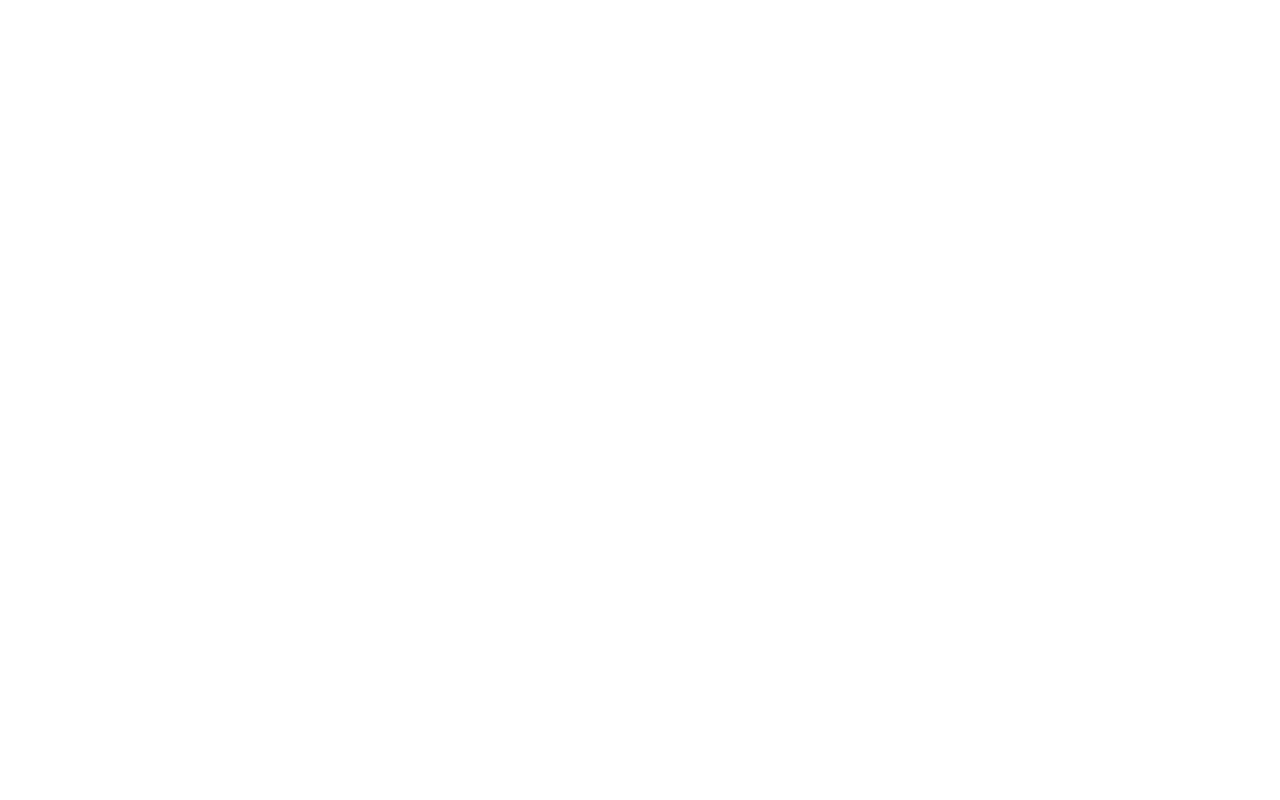
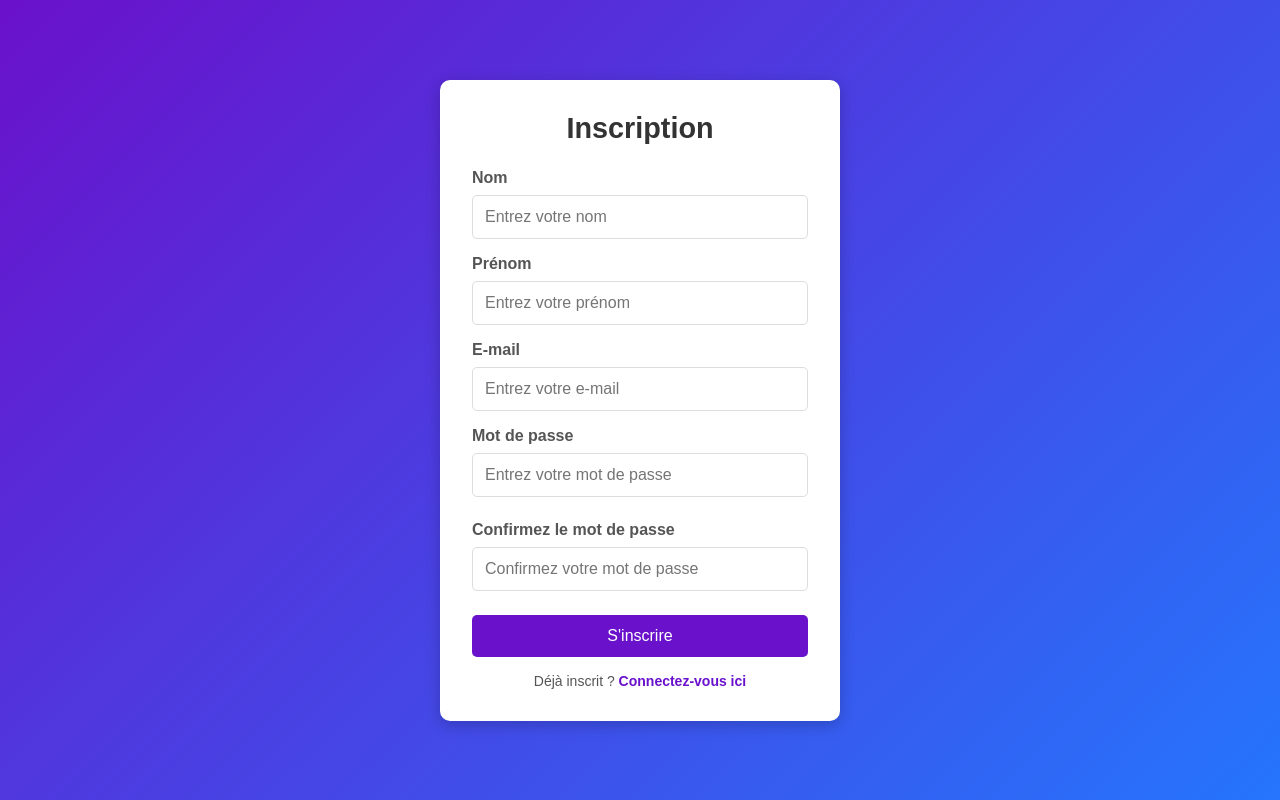
Before and after one commit to Dak6000/DAK-Vente, a plain HTML site: page pages/inscription.html in a window 1280 px wide. Drawn offline with Linux system fonts and the light colour scheme.

Commit message:
Ajout des pages d'inscription et de connexion

```diff
--- /dev/null
+++ b/assets/css/connexion.css
@@ -0,0 +1,100 @@
+* {
+    margin: 0;
+    padding: 0;
+    box-sizing: border-box;
+  }
+
+  body {
+    font-family: 'Arial', sans-serif;
+    background: linear-gradient(135deg, #6a11cb, #2575fc);
+    display: flex;
+    justify-content: center;
+    align-items: center;
+    height: 100vh;
+    color: #333;
+  }
+
+  .form-container {
+    background: #fff;
+    padding: 2rem;
+    border-radius: 10px;
+    box-shadow: 0 4px 15px rgba(0, 0, 0, 0.2);
+    width: 100%;
+    max-width: 400px;
+    text-align: center;
+  }
+
+  .form-container h2 {
+    margin-bottom: 1.5rem;
+    font-size: 1.8rem;
+    color: #333;
+  }
+
+  .form-group {
+    margin-bottom: 1rem;
+    text-align: left;
+  }
+
+  .form-group label {
+    display: block;
+    margin-bottom: 0.5rem;
+    font-weight: bold;
+    color: #555;
+  }
+
+  .form-group input {
+    width: 100%;
+    padding: 0.75rem;
+    border: 1px solid #ddd;
+    border-radius: 5px;
+    font-size: 1rem;
+    transition: border-color 0.3s ease;
+  }
+
+  .form-group input:focus {
+    border-color: #6a11cb;
+    outline: none;
+  }
+
+  .form-group .error-message {
+    color: #ff4d4d;
+    font-size: 0.875rem;
+    margin-top: 0.25rem;
+    display: none;
+  }
+
+  .form-group input.invalid {
+    border-color: #ff4d4d;
+  }
+
+  .form-container button {
+    width: 100%;
+    padding: 0.75rem;
+    background: #6a11cb;
+    color: #fff;
+    border: none;
+    border-radius: 5px;
+    font-size: 1rem;
+    cursor: pointer;
+    transition: background 0.3s ease;
+  }
+
+  .form-container button:hover {
+    background: #2575fc;
+  }
+
+  .form-container p {
+    margin-top: 1rem;
+    font-size: 0.875rem;
+    color: #555;
+  }
+
+  .form-container p a {
+    color: #6a11cb;
+    text-decoration: none;
+    font-weight: bold;
+  }
+
+  .form-container p a:hover {
+    text-decoration: underline;
+  }
--- /dev/null
+++ b/assets/css/incription.css
@@ -0,0 +1,105 @@
+/* Reset CSS */
+* {
+    margin: 0;
+    padding: 0;
+    box-sizing: border-box;
+  }
+
+  body {
+    font-family: 'Arial', sans-serif;
+    background: linear-gradient(135deg, #6a11cb, #2575fc);
+    display: flex;
+    justify-content: center;
+    align-items: center;
+    height: 100vh;
+    color: #333;
+  }
+
+  .form-container {
+    background: #fff;
+    padding: 2rem;
+    border-radius: 10px;
+    box-shadow: 0 4px 15px rgba(0, 0, 0, 0.2);
+    width: 100%;
+    max-width: 400px;
+    text-align: center;
+  }
+
+  .form-container h2 {
+    margin-bottom: 1.5rem;
+    font-size: 1.8rem;
+    color: #333;
+  }
+
+  .form-group {
+    margin-bottom: 1rem;
+    text-align: left;
+  }
+
+  .form-group label {
+    display: block;
+    margin-bottom: 0.5rem;
+    font-weight: bold;
+    color: #555;
+  }
+
+  .form-group input {
+    width: 100%;
+    padding: 0.75rem;
+    border: 1px solid #ddd;
+    border-radius: 5px;
+    font-size: 1rem;
+    transition: border-color 0.3s ease;
+  }
+
+  .form-group input:focus {
+    border-color: #6a11cb;
+    outline: none;
+  }
+
+  .form-group input[type="password"] {
+    margin-bottom: 0.5rem;
+  }
+
+  .form-group .error-message {
+    color: #ff4d4d;
+    font-size: 0.875rem;
+    margin-top: 0.25rem;
+    display: none;
+  }
+
+  .form-group input.invalid {
+    border-color: #ff4d4d;
+  }
+
+  .form-container button {
+    width: 100%;
+    padding: 0.75rem;
+    background: #6a11cb;
+    color: #fff;
+    border: none;
+    border-radius: 5px;
+    font-size: 1rem;
+    cursor: pointer;
+    transition: background 0.3s ease;
+  }
+
+  .form-container button:hover {
+    background: #2575fc;
+  }
+
+  .form-container p {
+    margin-top: 1rem;
+    font-size: 0.875rem;
+    color: #555;
+  }
+
+  .form-container p a {
+    color: #6a11cb;
+    text-decoration: none;
+    font-weight: bold;
+  }
+
+  .form-container p a:hover {
+    text-decoration: underline;
+  }
--- /dev/null
+++ b/pages/connexion.html
@@ -0,0 +1,77 @@
+<!DOCTYPE html>
+<html lang="fr">
+<head>
+  <meta charset="UTF-8">
+  <meta name="viewport" content="width=device-width, initial-scale=1.0">
+  <title>Page de Connexion</title>
+  <link rel="stylesheet" href="../assets/css/connexion.css">
+</head>
+<body>
+  <div class="form-container">
+    <h2>Connexion</h2>
+    <form id="login-form">
+      <!-- E-mail -->
+      <div class="form-group">
+        <label for="email">E-mail</label>
+        <input type="email" id="email" name="email" placeholder="Entrez votre e-mail" required>
+        <div class="error-message" id="email-error">Veuillez entrer un e-mail valide.</div>
+      </div>
+
+      <!-- Mot de passe -->
+      <div class="form-group">
+        <label for="password">Mot de passe</label>
+        <input type="password" id="password" name="password" placeholder="Entrez votre mot de passe" required>
+        <div class="error-message" id="password-error">Le mot de passe est incorrect.</div>
+      </div>
+
+      <!-- Bouton de connexion -->
+      <button type="submit">Se connecter</button>
+    </form>
+
+    <!-- Lien vers l'inscription -->
+    <p>Pas encore inscrit ? <a href="../pages/inscription.html">Inscrivez-vous ici</a></p>
+  </div>
+
+  <script>
+    // Validation du formulaire
+    const form = document.getElementById('login-form');
+    const emailInput = document.getElementById('email');
+    const passwordInput = document.getElementById('password');
+
+    const emailError = document.getElementById('email-error');
+    const passwordError = document.getElementById('password-error');
+
+    form.addEventListener('submit', (e) => {
+      e.preventDefault();
+      let isValid = true;
+
+      // Validation de l'e-mail
+      const emailPattern = /^[^\s@]+@[^\s@]+\.[^\s@]+$/;
+      if (!emailPattern.test(emailInput.value)) {
+        emailError.style.display = 'block';
+        emailInput.classList.add('invalid');
+        isValid = false;
+      } else {
+        emailError.style.display = 'none';
+        emailInput.classList.remove('invalid');
+      }
+
+      // Validation du mot de passe
+      if (passwordInput.value.length < 6) {
+        passwordError.style.display = 'block';
+        passwordInput.classList.add('invalid');
+        isValid = false;
+      } else {
+        passwordError.style.display = 'none';
+        passwordInput.classList.remove('invalid');
+      }
+
+      // Soumission du formulaire si valide
+      if (isValid) {
+        alert('Connexion réussie !');
+        form.reset();
+      }
+    });
+  </script>
+</body>
+</html>
--- a/pages/inscription.html
+++ b/pages/inscription.html
@@ -0,0 +1,133 @@
+<!DOCTYPE html>
+<html lang="fr">
+<head>
+  <meta charset="UTF-8">
+  <meta name="viewport" content="width=device-width, initial-scale=1.0">
+  <title>Formulaire d'Inscription</title>
+  <link rel="stylesheet" href="../assets/css/incription.css">
+</head>
+<body>
+  <div class="form-container">
+    <h2>Inscription</h2>
+    <form id="registration-form">
+      <!-- Nom complet -->
+      <div class="form-group">
+        <label for="name">Nom</label>
+        <input type="text" id="name" name="name" placeholder="Entrez votre nom" required>
+        <div class="error-message" id="name-error">Veuillez entrer un nom valide.</div>
+      </div>
+
+      <div class="form-group">
+        <label for="name">Prénom</label>
+        <input type="text" id="prenom" name="prenom" placeholder="Entrez votre prénom" required>
+        <div class="error-message" id="name-error">Veuillez entrer un prénom valide.</div>
+      </div>
+
+      <!-- E-mail -->
+      <div class="form-group">
+        <label for="email">E-mail</label>
+        <input type="email" id="email" name="email" placeholder="Entrez votre e-mail" required>
+        <div class="error-message" id="email-error">Veuillez entrer un e-mail valide.</div>
+      </div>
+
+      <!-- Mot de passe -->
+      <div class="form-group">
+        <label for="password">Mot de passe</label>
+        <input type="password" id="password" name="password" placeholder="Entrez votre mot de passe" required>
+        <div class="error-message" id="password-error">Le mot de passe doit contenir au moins 6 caractères.</div>
+      </div>
+
+      <!-- Confirmation du mot de passe -->
+      <div class="form-group">
+        <label for="confirm-password">Confirmez le mot de passe</label>
+        <input type="password" id="confirm-password" name="confirm-password" placeholder="Confirmez votre mot de passe" required>
+        <div class="error-message" id="confirm-password-error">Les mots de passe ne correspondent pas.</div>
+      </div>
+
+      <!-- Bouton d'inscription -->
+      <button type="submit">S'inscrire</button>
+    </form>
+
+    <!-- Lien vers la connexion -->
+    <p>Déjà inscrit ? <a href="../pages/connexion.html">Connectez-vous ici</a></p>
+  </div>
+
+  <script>
+    // Validation du formulaire
+    const form = document.getElementById('registration-form');
+    const nameInput = document.getElementById('name');
+    const prenomInput = document.getElementById('prenom');
+    const emailInput = document.getElementById('email');
+    const passwordInput = document.getElementById('password');
+    const confirmPasswordInput = document.getElementById('confirm-password');
+
+    const nameError = document.getElementById('name-error');
+    const prenomError = document.getElementById('prenom-error');
+    const emailError = document.getElementById('email-error');
+    const passwordError = document.getElementById('password-error');
+    const confirmPasswordError = document.getElementById('confirm-password-error');
+
+    form.addEventListener('submit', (e) => {
+      e.preventDefault();
+      let isValid = true;
+
+      // Validation du nom
+      if (nameInput.value.trim() === '') {
+        nameError.style.display = 'block';
+        nameInput.classList.add('invalid');
+        isValid = false;
+      } else {
+        nameError.style.display = 'none';
+        nameInput.classList.remove('invalid');
+      }
+
+      // Validation du prénom
+      if (prenomInput.value.trim() === '') {
+        prenomError.style.display = 'block';
+        prenomInput.classList.add('invalid');
+        isValid = false;
+      } else {
+        prenomError.style.display = 'none';
+        prenomInput.classList.remove('invalid');
+      }
+
+      // Validation de l'e-mail
+      const emailPattern = /^[^\s@]+@[^\s@]+\.[^\s@]+$/;
+      if (!emailPattern.test(emailInput.value)) {
+        emailError.style.display = 'block';
+        emailInput.classList.add('invalid');
+        isValid = false;
+      } else {
+        emailError.style.display = 'none';
+        emailInput.classList.remove('invalid');
+      }
+
+      // Validation du mot de passe
+      if (passwordInput.value.length < 6) {
+        passwordError.style.display = 'block';
+        passwordInput.classList.add('invalid');
+        isValid = false;
+      } else {
+        passwordError.style.display = 'none';
+        passwordInput.classList.remove('invalid');
+      }
+
+      // Validation de la confirmation du mot de passe
+      if (confirmPasswordInput.value !== passwordInput.value) {
+        confirmPasswordError.style.display = 'block';
+        confirmPasswordInput.classList.add('invalid');
+        isValid = false;
+      } else {
+        confirmPasswordError.style.display = 'none';
+        confirmPasswordInput.classList.remove('invalid');
+      }
+
+      // Soumission du formulaire si valide
+      if (isValid) {
+        alert('Inscription réussie !');
+        form.reset();
+      }
+    });
+  </script>
+</body>
+</html>
```
Also changed, not shown: index.html (+5 -5 lines), assets/images/mbr.png (added), pages/contact.html (deleted).
